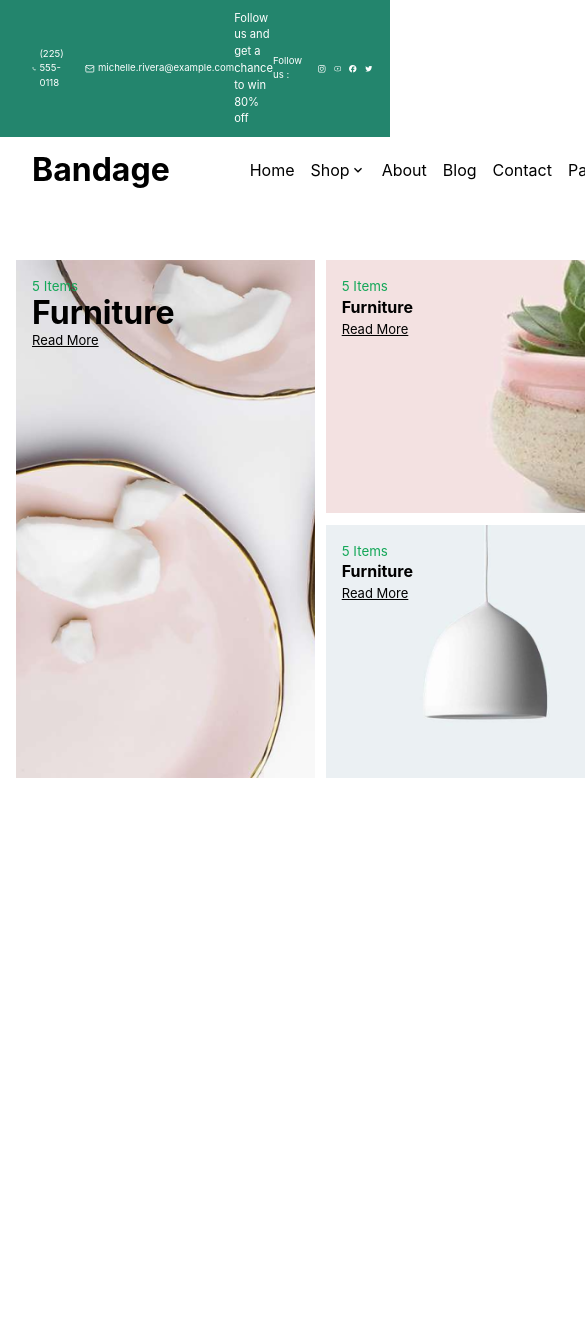
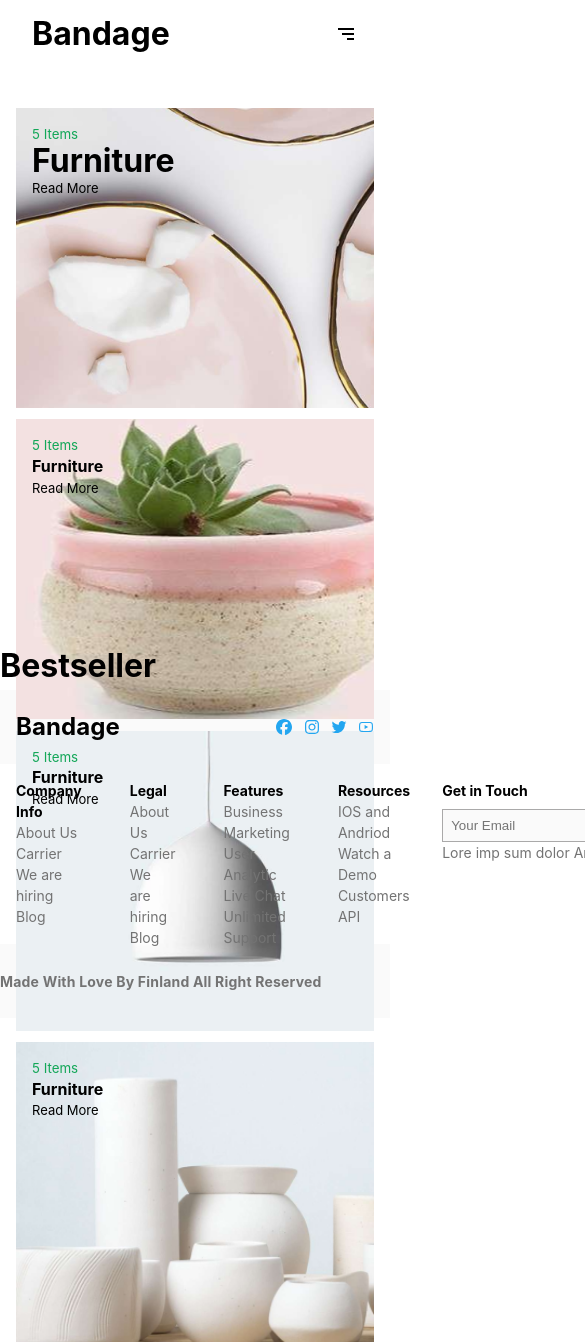
Before and after one commit to Tnath1/ecom-app, a React (Vite) app: page /cart in a window 390 px wide. Shown: the top 1342 px of the page, 585 px wide, since content can reach past the window. Before the commit the page ends 844 px from the top, so only its background shows below. Built offline with nearby package versions, Linux system fonts and the light colour scheme.

Commit message:
footer is done

```diff
--- a/package.json
+++ b/package.json
@@ -10,9 +10,11 @@
     "preview": "vite preview"
   },
   "dependencies": {
+    "@reduxjs/toolkit": "^2.2.5",
     "react": "^18.2.0",
     "react-dom": "^18.2.0",
-    "react-icons": "^5.2.1"
+    "react-icons": "^5.2.1",
+    "react-redux": "^9.1.2"
   },
   "devDependencies": {
     "@types/react": "^18.2.66",
--- a/src/App.jsx
+++ b/src/App.jsx
@@ -1,14 +1,17 @@
 import { useState } from "react";
 import "./App.css";
 import Hero from "./components/Hero";
-
+import BestSeller from "./components/BestSeller";
+import Footer from "./components/Footer";
 
 function App() {
-
-
-  return <div>
-    <Hero/>
-  </div>;
+  return (
+    <div>
+      <Hero />
+      <BestSeller />
+      <Footer/>
+    </div>
+  );
 }
 
 export default App;
--- /dev/null
+++ b/src/components/BestSeller.jsx
@@ -0,0 +1,11 @@
+import React from "react";
+
+const BestSeller = () => {
+  return (
+    <>
+      <h1>Bestseller</h1>
+    </>
+  );
+};
+
+export default BestSeller;
--- /dev/null
+++ b/src/components/Footer.jsx
@@ -0,0 +1,112 @@
+import React from "react";
+import "../components/css/footer.css";
+import { FaInstagram } from "react-icons/fa";
+import { AiOutlineYoutube } from "react-icons/ai";
+import { FaFacebook } from "react-icons/fa6";
+import { IoLogoTwitter } from "react-icons/io";
+
+const Footer = () => {
+  return (
+    <div>
+      <footer className="footer">
+        <div className="logo-cover">
+          <div className="logo">
+            <p>Bandage</p>
+            <div className="footer-icon">
+              <FaFacebook />
+              <FaInstagram />
+              <IoLogoTwitter />
+              <AiOutlineYoutube />
+            </div>
+          </div>
+        </div>
+        <div className="footer-wrap">
+          <div className="footer-txt-wrapper">
+            <div>
+              <h4>Company Info</h4>
+              <a href="#">
+                <p> About Us</p>
+              </a>
+              <a href="#">
+                <p>Carrier</p>
+              </a>
+              <a href="#">
+                <p>We are hiring</p>
+              </a>
+              <a href="#">
+                <p>Blog</p>
+              </a>
+            </div>
+            <div>
+              <h4>Legal</h4>
+              <a href="#">
+                <p> About Us</p>
+              </a>
+              <a href="#">
+                <p>Carrier</p>
+              </a>
+              <a href="#">
+                <p>We are hiring</p>
+              </a>
+              <a href="#">
+                <p>Blog</p>
+              </a>
+            </div>
+            <div>
+              <h4>Features</h4>
+              <a href="">
+                {" "}
+                <p>Business Marketing</p>
+              </a>
+              <a href="#">
+                {" "}
+                <p>User Analytic</p>
+              </a>
+              <a href="#">
+                {" "}
+                <p>Live Chat</p>
+              </a>
+              <a href="#">
+                {" "}
+                <p>Unlimited Support</p>
+              </a>
+            </div>
+            <div>
+              <h4>Resources</h4>
+              <a href="#">
+                <p>IOS and Andriod</p>
+              </a>
+              <a href="#">
+                <p>Watch a Demo</p>
+              </a>
+              <a href="#">
+                <p>Customers</p>
+              </a>
+              <a href="#">
+                {" "}
+                <p>API</p>
+              </a>
+            </div>
+          </div>
+          <div>
+            <div className="input-wrap">
+              <h4>Get in Touch</h4>
+              <div className="input">
+                <input type="email" placeholder="Your Email" />
+                <button>Subscribe</button>
+              </div>
+              <p>Lore imp sum dolor Amit</p>
+            </div>
+          </div>
+        </div>
+        <div className="cover-p">
+          <div className="paragrph">
+            <p>Made With Love By Finland All Right Reserved </p>
+          </div>
+        </div>
+      </footer>
+    </div>
+  );
+};
+
+export default Footer;
--- a/src/components/Hero.jsx
+++ b/src/components/Hero.jsx
@@ -10,6 +10,7 @@ import { FaRegUser } from "react-icons/fa6";
 import { BsCartDash } from "react-icons/bs";
 import { BsSearch } from "react-icons/bs";
 import { IoMdHeartEmpty } from "react-icons/io";
+import { BiMenuAltRight } from "react-icons/bi";
 import "./css/Hero.css";
 
 const Hero = () => {
@@ -72,7 +73,11 @@ const Hero = () => {
                 <IoMdHeartEmpty />
                 <p>1</p>
               </div>
+
             </div>
+            <div className="Handmenu">
+                <BiMenuAltRight />
+              </div>
           </div>
         </div>
       </nav>
@@ -89,13 +94,11 @@ const Hero = () => {
             <a href="#">Read More</a>
           </div>
           <div class="item item3">
-
             <p>5 Items</p>
             <h4>Furniture</h4>
             <a href="#">Read More</a>
           </div>
           <div class="item item4">
-
             <p>5 Items</p>
             <h4>Furniture</h4>
             <a href="#">Read More</a>
--- a/src/components/css/Hero.css
+++ b/src/components/css/Hero.css
@@ -43,7 +43,6 @@
 /* Nav */
 
 .main-nav-container {
-
   display: flex;
   justify-content: space-between;
   /* border: 1px solid red; */
@@ -51,10 +50,7 @@
   padding: 0.6rem 2rem 0.6rem 2rem;
   max-width: 1100px;
   margin: 0 auto;
-
 }
-
-
 
 li div.shop-container {
   display: flex;
@@ -78,66 +74,65 @@ div .list-container ul li {
   align-items: center;
 }
 
-div h1.Logo{
+div h1.Logo {
   font-size: 2rem;
   font-weight: 700;
   cursor: pointer;
 }
 
-div.container-icon{
+div.container-icon {
   display: flex;
   gap: 1rem;
   cursor: pointer;
   color: rgba(35, 166, 240, 1);
-  ;
   /* justify-content: space-between; */
 }
 
-div.login-icon{
+div.login-icon {
   display: flex;
   justify-content: center;
   align-items: center;
 }
-div.cart-icon{
+div.cart-icon {
   display: flex;
   justify-content: center;
   align-items: center;
 }
-div.hrt-icon{
+div.hrt-icon {
   display: flex;
   justify-content: center;
   align-items: center;
 }
 
-div.search-container{
+div.search-container {
   display: flex;
   justify-content: center;
   align-items: center;
   gap: 1rem;
 }
 
-nav{
-  margin-bottom: 40px;
+nav {
+  margin-bottom: 25px;
+}
+
+/* Hand burger menu */
+div.Handmenu {
+  display: none;
+  justify-content: center;
+  align-items: center;
+  color: black;
+  font-size: 1.5rem;
+  cursor: pointer;
 }
 
 /* Hero */
-/* width: Hug (1,146px)px;
-height: Hug (776px)px;
-top: 4px;
-left: 147px;
-padding: 80px 0px 80px 0px;
-gap: 0px;
-opacity: 0px; */
 
-
-.herro{
-  width: 950px;
+.herro {
+  max-width: 1000px;
   height: 550px;
   /* border: 1px solid red; */
   margin: 0 auto;
 }
-
-
 
 .grid-container {
   display: grid;
@@ -153,19 +148,17 @@ opacity: 0px; */
 .item1 {
   grid-column: 1 / 2;
   grid-row: 1 / 3;
-  background-image: url('/src/assets/Heroimg/heroone.png');
+  background-image: url("/src/assets/Heroimg/heroone.png");
   background-size: cover;
   background-position: center;
   width: 100%;
 }
 
-
-
 /* Item 2 spans 2 columns and 1 row */
 .item2 {
   grid-column: 2 / 4;
   grid-row: 1 / 2;
-  background-image: url('/src/assets/Heroimg/herotwo.png');
+  background-image: url("/src/assets/Heroimg/herotwo.png");
   background-size: cover;
   background-position: center;
   width: 100%;
@@ -174,7 +167,7 @@ opacity: 0px; */
 .item3 {
   grid-column: 2 / 3;
   grid-row: 2 / 3;
-  background-image: url('/src/assets/Heroimg/hero3.png');
+  background-image: url("/src/assets/Heroimg/hero3.png");
   background-size: cover;
   background-position: center;
   width: 100%;
@@ -184,7 +177,7 @@ opacity: 0px; */
 .item4 {
   grid-column: 3 / 4;
   grid-row: 2 / 3;
-  background-image: url('/src/assets/Heroimg/herofour\ \(2\).png');
+  background-image: url("/src/assets/Heroimg/herofour\ \(2\).png");
   background-size: cover;
   background-position: center;
   width: 100%;
@@ -192,25 +185,125 @@ opacity: 0px; */
 
 .item {
   line-height: 1.3rem;
-padding: 1rem;
+  padding: 1rem;
   color: black;
 }
 
-div.item h2{
+div.item h2 {
   line-height: 2rem;
   font-weight: 700;
   font-size: 2rem;
-
 }
 
-div.item p{
+div.item p {
   font-size: smaller;
   color: rgb(19, 167, 88);
-
 }
 
-div.item a{
+div.item a {
   color: black;
   font-size: small;
+}
 
+@media (max-width: 900px) {
+  div.list-container {
+    display: none;
+  }
+
+  div.Handmenu {
+    display: flex;
+  }
+
+  .grid-container {
+    display: grid;
+    grid-template-columns: repeat(2, 1fr);
+    grid-template-rows: repeat(2, 1fr);
+    width: 100%;
+    height: 100%;
+    gap: 0.7rem;
+    padding: 1rem;
+  }
+
+  /* Item 1 spans 1 column and 2 rows */
+  .item1 {
+    grid-column: 1 / 2;
+    grid-row: 1 / 2;
+    background-image: url("/src/assets/Heroimg/heroone.png");
+    background-size: cover;
+    background-position: center;
+    width: 100%;
+  }
+
+  /* Item 2 spans 2 columns and 1 row */
+  .item2 {
+    grid-column: 2 / 3;
+    grid-row: 1 / 2;
+    background-image: url("/src/assets/Heroimg/herotwo.png");
+    background-size: cover;
+    background-position: center;
+    width: 100%;
+  }
+  /* Item 3 takes 1 row and 1 column */
+  .item3 {
+    grid-column: 1 / 2;
+    grid-row: 2 / 3;
+    background-image: url("/src/assets/Heroimg/hero3.png");
+    background-size: cover;
+    background-position: center;
+    width: 100%;
+  }
+
+  /* Item 4 takes 1 row and 1 column */
+  .item4 {
+    grid-column: 2 / 3;
+    grid-row: 2 / 3;
+    background-image: url("/src/assets/Heroimg/herofour\ \(2\).png");
+    background-size: cover;
+    background-position: center;
+    width: 100%;
+  }
 }
+
+@media (max-width: 670px) {
+  div.nav-container {
+    display: none;
+  }
+}
+
+@media (max-width: 550px) {
+  div.login-icon,
+  div.search-container,
+  div.cart-icon {
+    display: none;
+  }
+
+  .grid-container {
+    grid-template-columns: 1fr; /* 1 column */
+    grid-template-rows: repeat(4, auto); /* 4 rows */
+  }
+
+  .item1,
+  .item2,
+  .item3,
+  .item4 {
+    grid-column: 1 / 2; /* All items take the full width */
+    width: 100%;
+    height: 300px;
+  }
+
+  .item1 {
+    grid-row: 1 / 2; /* First row */
+  }
+
+  .item2 {
+    grid-row: 2 / 3; /* Second row */
+  }
+
+  .item3 {
+    grid-row: 3 / 4; /* Third row */
+  }
+
+  .item4 {
+    grid-row: 4 / 5; /* Fourth row */
+  }
+}
--- /dev/null
+++ b/src/components/css/footer.css
@@ -0,0 +1,96 @@
+.footer-wrap {
+  height: 180px;
+  /* border: 1px solid red; */
+  max-width: 1000px;
+  margin: 0 auto;
+  display: flex;
+  justify-content: space-between;
+  font-size: 14px;
+}
+
+.logo {
+  max-width: 1000px;
+  display: flex;
+  justify-content: space-between;
+  align-items: center;
+  padding: 1rem;
+  height: 74px;
+  background-color: rgba(250, 250, 250, 1);
+  margin: 0 auto;
+}
+
+div.logo-cover {
+  background-color: rgba(250, 250, 250, 1);
+  width: 100%;
+}
+
+div.logo p {
+  font-size: 24px;
+  font-weight: 700;
+  line-height: 32px;
+  letter-spacing: 0.10000000149011612px;
+  text-align: left;
+}
+
+.footer-icon {
+  display: flex;
+  gap: 0.7rem;
+  color: rgba(35, 166, 240, 1);
+  cursor: pointer;
+}
+
+div.cover-p {
+  font-size: 14px;
+  font-weight: 700;
+
+  letter-spacing: 0.20000000298023224px;
+  text-align: left;
+  background-color: rgba(250, 250, 250, 1);
+}
+.paragrph {
+  max-width: 1000px;
+  margin: 0 auto;
+  height: 74px;
+  display: flex;
+  align-items: center;
+  color: rgba(115, 115, 115, 1);
+  /*
+    margin-top: 10px; */
+}
+
+div.footer-txt-wrapper {
+  display: flex;
+  gap: 3rem;
+  /* margin-top: 0.rem; */
+  padding: 1rem;
+}
+
+div.input-wrap {
+  padding: 1rem;
+}
+
+div.input-wrap p {
+  color: rgba(115, 115, 115, 1);
+}
+div a {
+  text-decoration: none;
+  color: rgba(115, 115, 115, 1);
+}
+div.input {
+  margin-top: 0.5rem;
+  display: flex;
+}
+
+div.input button {
+  background-color: rgba(35, 166, 240, 1);
+  padding: 0.5rem;
+  border: none;
+  color: white;
+  cursor: pointer;
+}
+
+div.input input {
+  padding: 0.5rem;
+  background-color: rgba(250, 250, 250, 1);
+  border: 1px solid rgb(170, 169, 169);
+}
```
Also changed, not shown: src/components/Data.jsx (added), 1 other file (tests, documents, lock files or other folders).
